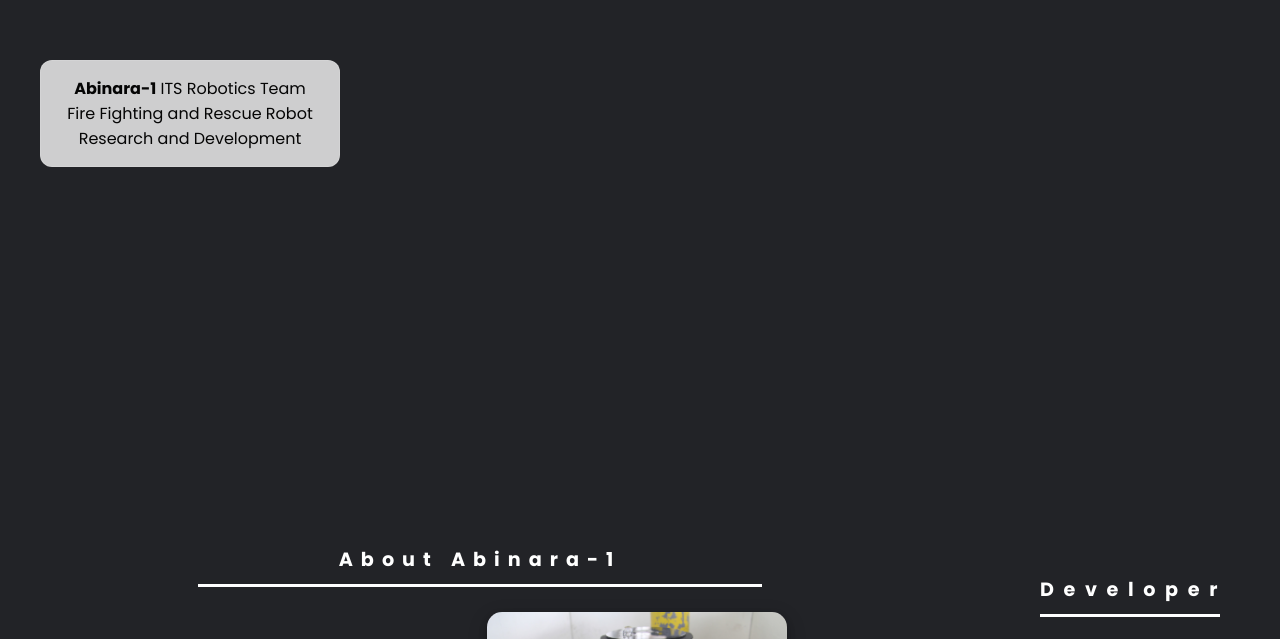
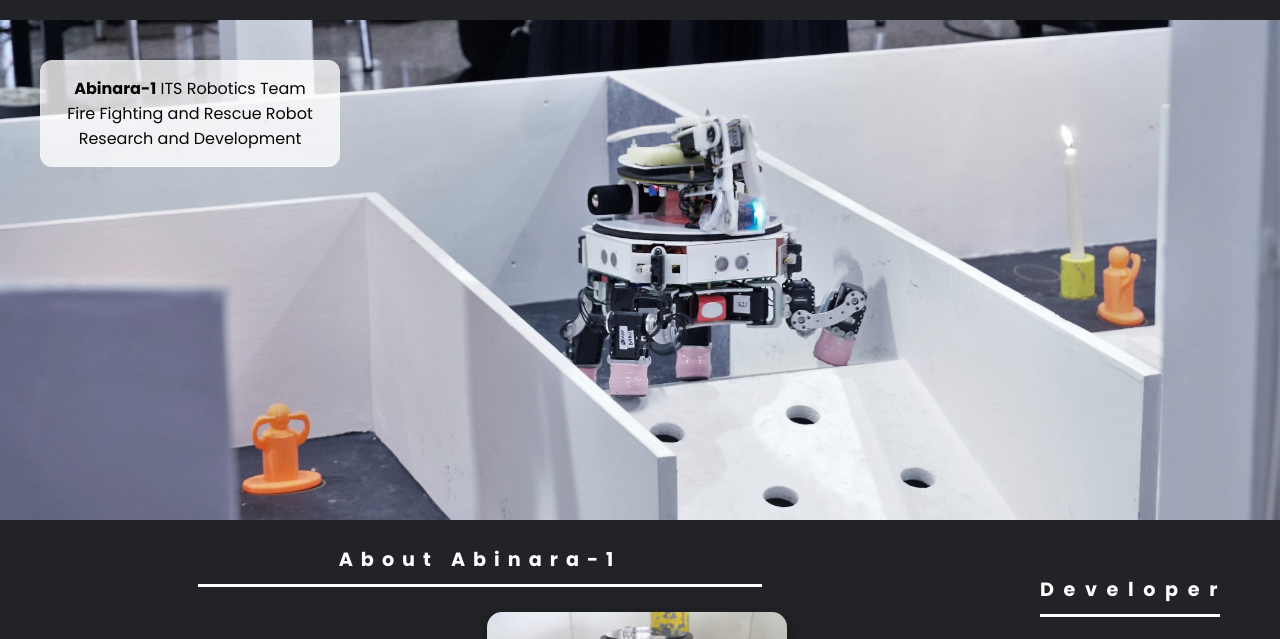
Before and after one commit to IAmNewbe/Abinara-1-its.github.io, a plain HTML site: page index.html in a window 1280 px wide. Shown: the part 100-739 px from the top of the page. Drawn offline with nearby package versions, Linux system fonts and the light colour scheme.

Commit message:
Update tema.css

```diff
--- a/tema.css
+++ b/tema.css
@@ -98,7 +98,7 @@
 }
 .back {
     margin-top: px;
-    background-image: url("Assets/images/cover2.JPG");
+    background-image: url("cover2.JPG");
     background-size: cover;
     background-position: center;
     height: 500px;
```
